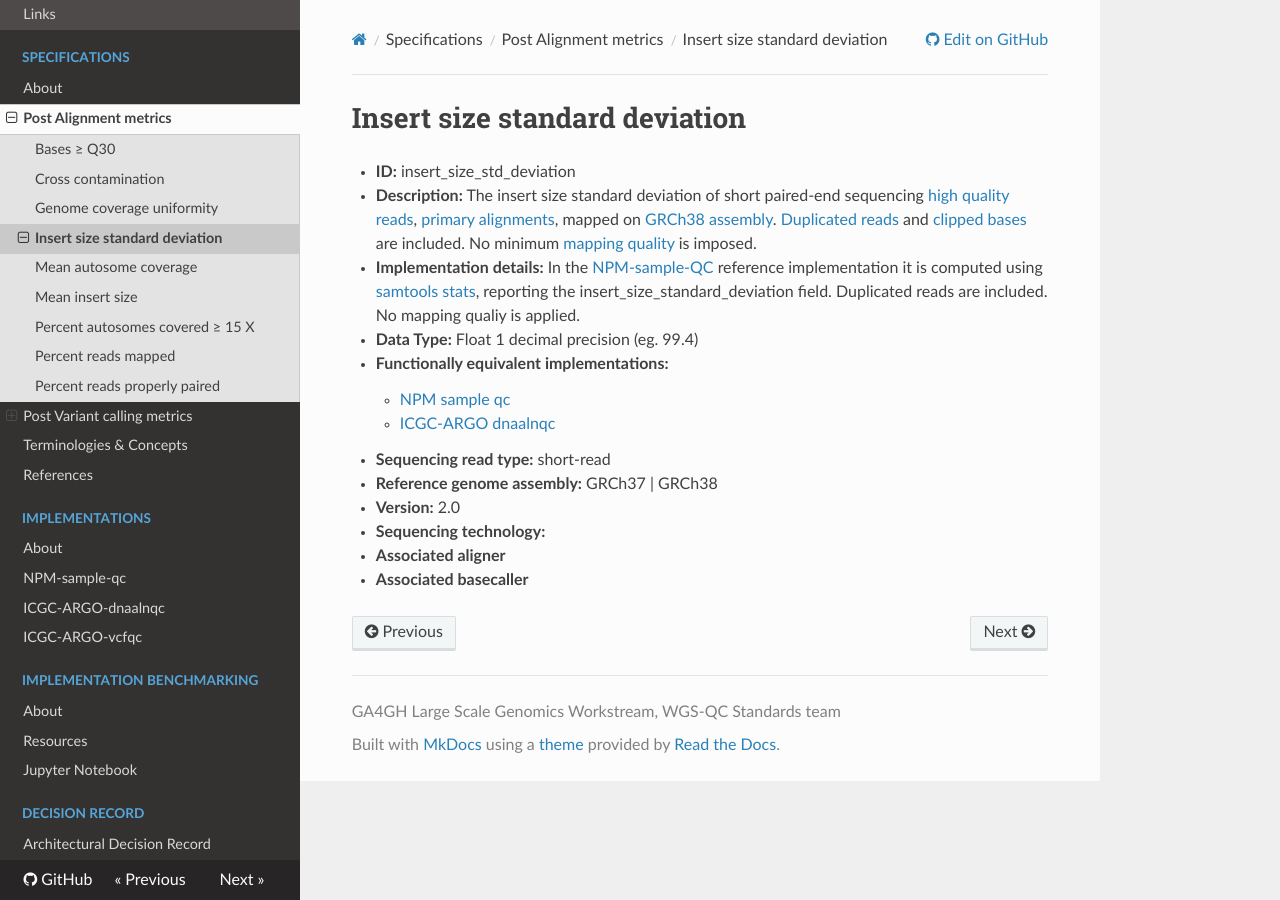
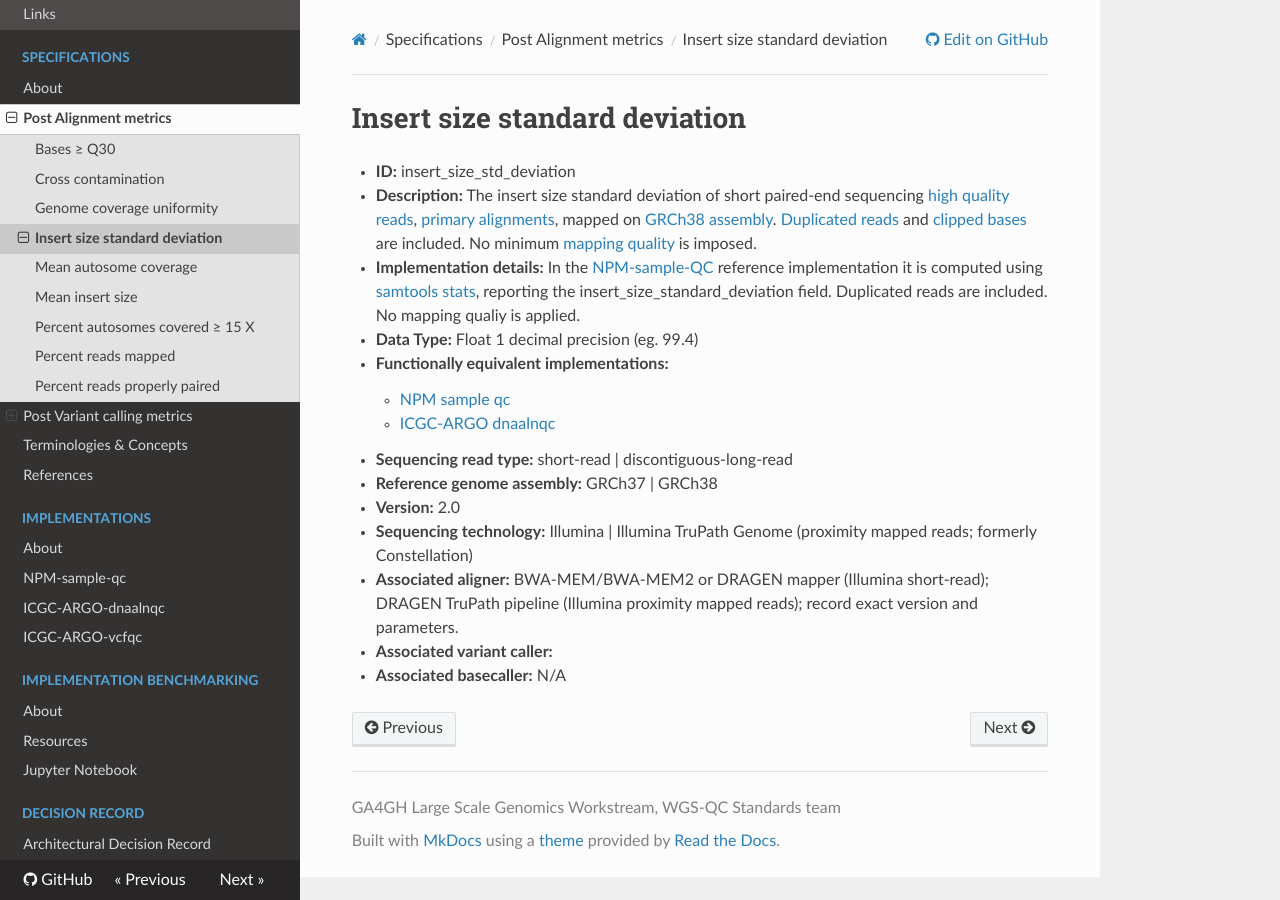
Before and after one commit to ga4gh/quality-control-wgs, an MkDocs documentation site: the page built from docs/metrics_definitions/insert-size-standard-deviation.md, in a window 1280 px wide. Built offline with MkDocs 1.6.1, drawn with Linux system fonts in a browser that asks for light colours; nearby versions of some CDN libraries.

Commit message:
mean insert size and std dev dev version awaiting further input/feedback

```diff
--- a/docs/metrics_definitions/insert-size-standard-deviation.md
+++ b/docs/metrics_definitions/insert-size-standard-deviation.md
@@ -7,9 +7,10 @@
 - **Functionally equivalent implementations:**
     - [NPM sample qc](References.md#npm-sample-qc)
     - [ICGC-ARGO dnaalnqc](References.md#icgc-argo)
-- **Sequencing read type:** short-read
+- **Sequencing read type:** short-read | discontiguous-long-read
 - **Reference genome assembly:** GRCh37 | GRCh38
 - **Version:** 2.0
-- **Sequencing technology:**
-- **Associated aligner**
-- **Associated basecaller**
+- **Sequencing technology:** Illumina | Illumina TruPath Genome (proximity mapped reads; formerly Constellation)
+- **Associated aligner:** BWA-MEM/BWA-MEM2 or DRAGEN mapper (Illumina short-read); DRAGEN TruPath pipeline (Illumina proximity mapped reads); record exact version and parameters.
+- **Associated variant caller:**
+- **Associated basecaller:** N/A
```
Also changed, not shown: docs/metrics_definitions/mean-insert-size.md (+5 -4 lines).
